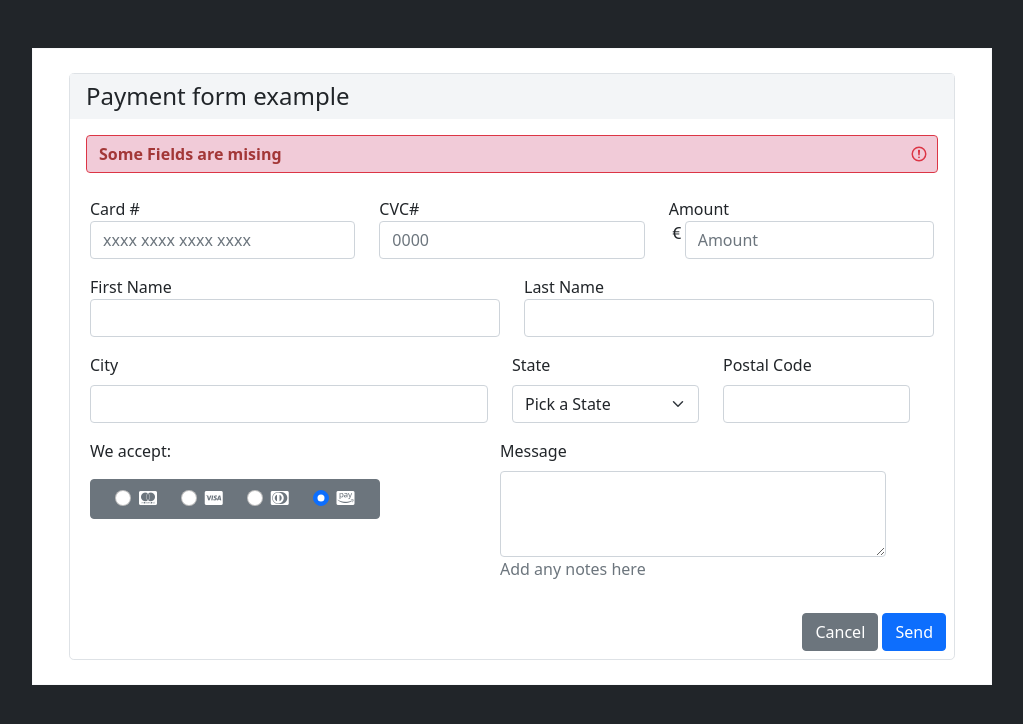
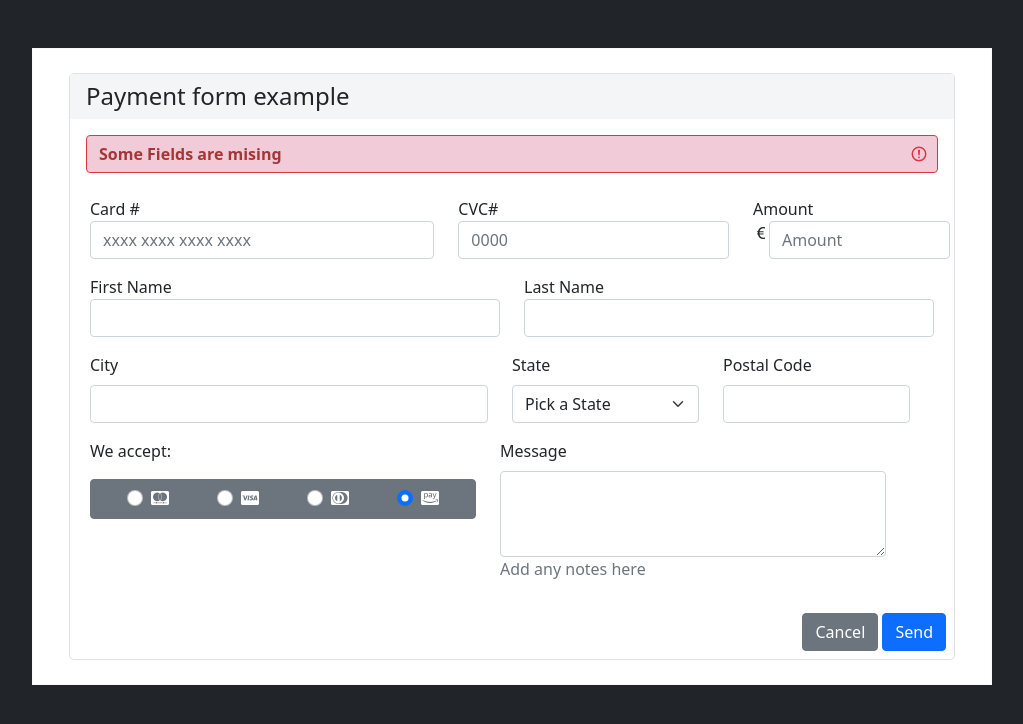
Before and after one commit to 4GeeksAcademy/jpaliaga10-HTML5-form, a plain HTML site: page index.html in a window 1280 px wide. Shown: the whole page, without its empty margins (128-1151 px from the left). Drawn offline with nearby package versions, Linux system fonts and the light colour scheme.

Commit message:
cambios final

```diff
--- a/index.html
+++ b/index.html
@@ -10,7 +10,7 @@
     <link rel="stylesheet" href="style.css">
 </head>
 <body class="bg-dark d-flex justify-content-center align-items-center">
-   <div class="container-fluid d-flex justify-content-center align-items-center border border-light mt-5 w-75 h-100 bg-body">
+   <form class="container-fluid d-flex justify-content-center align-items-center border border-light mt-5 w-75 h-100 bg-body">
     <div class="border border-success-subtle m-4 rounded-3">
         <div class="d-flex justify-content-start align-items-center w-100 box1">
             <h4 class="m-2 ms-3">Payment form example</h4>
@@ -21,29 +21,29 @@
                     <input type="text" class="form-control is-invalid box2 custom-input col-sm-12" value="Some Fields are mising" required>
                   </div>
                 <div>
-                    <div class="row m-2">
-                        <div class="col-sm-12 col-md-4 col-5">
+                    <div class="row m-2 col-sm-12">
+                        <div class="col-12 col-md-5">
                             <label for="exampleInputCreditCard">Card #</label>
                             <input type="number" class="form-control" id="exampleInputCreditCard" aria-describedby="creditCardHelp" placeholder="xxxx xxxx xxxx xxxx" pattern="\d{4} \d{4} \d{4} \d{4}" maxlength="19" required>
                         </div>
-                    <div class="col-md-4 col-3">
+                    <div class="col-12 col-md-4">
                             <label class="col-sm-12 col-md-4" for="exampleInputNumber">CVC#</label>
                             <input type="number" class="form-control" id="exampleInputNumber" placeholder="0000" required>
                         </div>
-                        <div class="col-md-4 col-4">
+                        <div class=" col-12 col-md-3">
                             <label for="exampleInputAmount">Amount</label>
-                            <div class="d-flex col-sm-12 col-md-4 col-lg-12">
+                            <div class="d-flex">
                             <i class="bi bi-currency-euro"></i>
                             <input type="number" class="form-control" id="exampleInputAmount" aria-describedby="creditCardHelp" placeholder="Amount" pattern="\d{4} \d{4} \d{4} \d{4}" maxlength="19" required>
                             </div>
                         </div>
                     </div>
                     <div class="row m-2 mt-3">
-                        <div class="col-6">
+                        <div class="col-12 col-md-6">
                             <label for="exampleFirstName">First Name</label>
                             <input type="text" id="exampleFirstName" class="form-control" aria-label="First name" required>
                         </div>
-                        <div class="col-6">
+                        <div class="col-12 col-md-6">
                             <label for="exampleLastName">Last Name</label>
                             <input type="text" id="exampleLastName" class="form-control" aria-label="Last name" required>
                         </div>
@@ -115,7 +115,7 @@
                     <div class="row mt-3">
                         <div class="col-md-6 col-sm-12">
                             <label for="">We accept:</label>
-                            <button type="button" class="btn btn-secondary d-flex justify-content-around w-sm-100 w-75 mt-3 col-sm-12">
+                            <button type="button" class="btn btn-secondary d-flex justify-content-around mt-3 col-sm-12">
                                 <div class="form-check">
                                     <input class="form-check-input" type="radio" name="exampleRadios" id="exampleRadios1" value="option1" checked>
                                     <label class="form-check-label" for="exampleRadios1">
@@ -160,7 +160,7 @@
             </div>
         </div>
     </div>
-   </div>
+</form>
 
       <script src="https://cdn.jsdelivr.net/npm/@popperjs/core@2.11.8/dist/umd/popper.min.js" integrity="sha384-I7E8VVD/ismYTF4hNIPjVp/Zjvgyol6VFvRkX/vR+Vc4jQkC+hVqc2pM8ODewa9r" crossorigin="anonymous"></script>
       <script src="https://cdn.jsdelivr.net/npm/bootstrap@5.3.3/dist/js/bootstrap.min.js" integrity="sha384-0pUGZvbkm6XF6gxjEnlmuGrJXVbNuzT9qBBavbLwCsOGabYfZo0T0to5eqruptLy" crossorigin="anonymous"></script>
```
